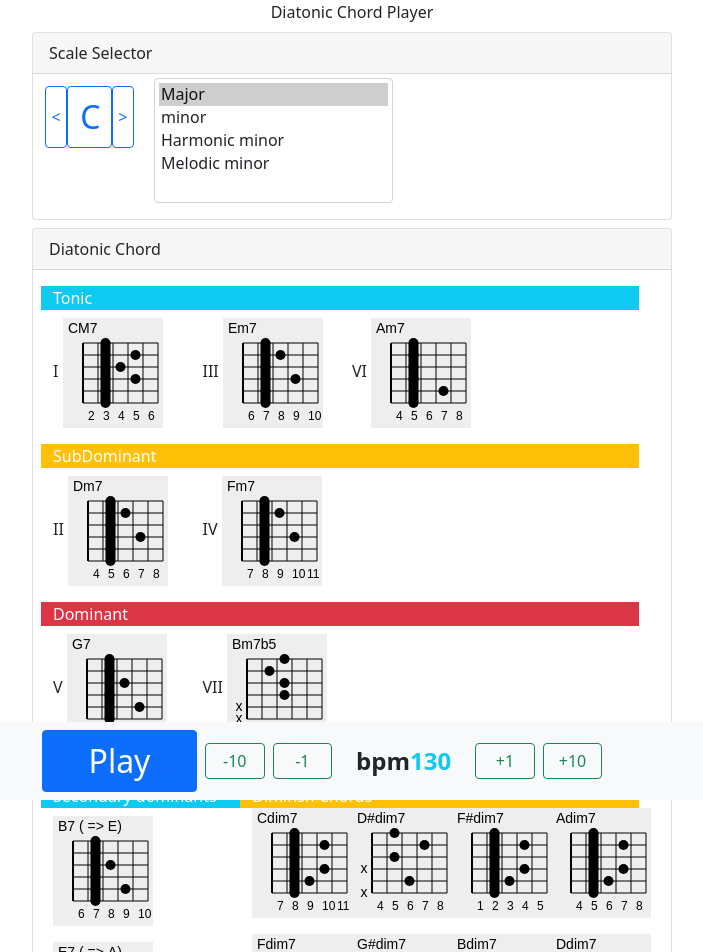
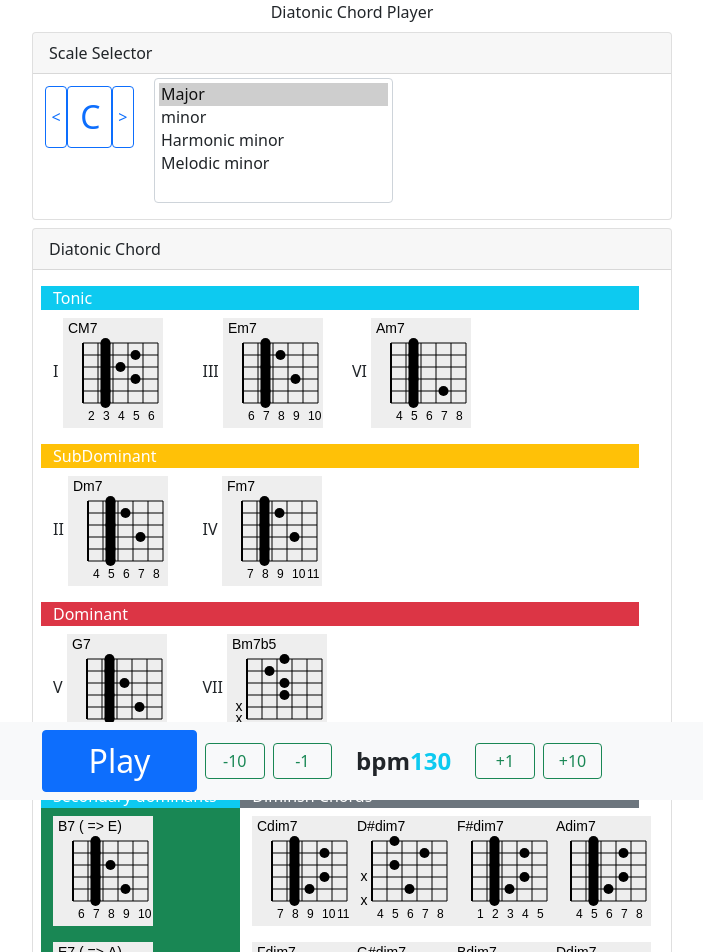
Before and after one commit to sorimachi0414/DiatonicPlayer, a React (Create React App) app: page / in a window 1280 px wide. Shown: the top 952 px of the page, without its empty margins (288-991 px from the left). Built offline with nearby package versions, Linux system fonts and the light colour scheme; no server answers.

Commit message:
Refactoring Done.

```diff
--- a/src/components/diatonicDisplay.js
+++ b/src/components/diatonicDisplay.js
@@ -5,7 +5,19 @@ import {changeDrum, changeInstP, flipHighChord} from "../reducers/reducer";
 import {connect} from "react-redux";
 import React from "react";
 import {DropDownSelector} from './common.js'
-import {chordTabList, chordTabListH, drawTab, drawSecDominant, soundNameList} from "../subCord";
+import {
+  chordTabList,
+  chordTabListH,
+  drawTab,
+  drawSecDominant,
+  soundNameList,
+  subDominantMinorChord,
+  secDominantMinorChords,
+  secDominantHarmonicMinorChords,
+  secDominantMelodicMinorChords,
+  secDominantMajorChords,
+  passingDimToSecDominantChords
+} from "../subCord";
 
 
 const DiatonicDisplay = (props)=> {
@@ -27,8 +39,8 @@ const DiatonicDisplay = (props)=> {
               value={"High Chord"} onClick={()=>props.flipHighChord()}>{"Display Inversion Chord"}</button>
     </Col>
 
-  //view template
-  let templDiatonic =(args)=>{
+  //Diatonic Block template
+  let diatonicViewBlock =(args)=>{
     //args = ["Tonic",[["I",0],["III",2],["VI",5]]],...
     let templBlock =(args) =>{
       //args = [I,0],[III,2],...
@@ -36,28 +48,72 @@ const DiatonicDisplay = (props)=> {
       for(let arg of args){
         //arg[1] likes 0,etc
         res.push(
-          <Col xs={3} className={"py-2"}>{arg[0]} <img alt="icon" src={drawTab(props.diatonics.chordNames[arg[1]],props.diatonics.flgHighChord)} /></Col>
+          <Col xs={3} className={"py-2"}>
+            {arg[0]} <img alt="icon" src={drawTab(props.diatonics.chordNames[arg[1]],props.diatonics.flgHighChord)} />
+          </Col>
         )
       }
       return res
     }
-    let code=[]
 
-    let subDominantMinorRoot = soundNameList[(props.diatonics.keyNum+5)%12]
-    let subDominantMinorName = subDominantMinorRoot+"m7"
+    //Sec Dominant Block
+    let secDominantChords
+    if(props.diatonics.scale.indexOf("Major")>=0){
+      secDominantChords = secDominantMajorChords(props.diatonics.keyNum)
+      console.log(secDominantChords)
+    }else if(props.diatonics.scale.indexOf("Harmonic")>=0){
+      secDominantChords = secDominantHarmonicMinorChords(props.diatonics.keyNum)
+    }else if(props.diatonics.scale.indexOf("Melodic")>=0){
+      secDominantChords = secDominantMelodicMinorChords(props.diatonics.keyNum)
+    }else{
+      secDominantChords = secDominantMinorChords(props.diatonics.keyNum)
+    }
+
+    let diminishChords = passingDimToSecDominantChords(secDominantChords)
+
+    //debug
+    console.log("passingDiminish",passingDimToSecDominantChords(secDominantChords))
+
+    let secDominantDiminishBlock =[]
+
+    for(let index=0;index<secDominantChords.length;index++){
+      let tempTonic = soundNameList[(secDominantChords[index][0] +5)%12]
+      secDominantDiminishBlock.push(
+        <Row>
+          <Col xs={4} className={"py-2 bg-success"}>
+            <img alt="icon" src={drawTab(secDominantChords[index],1,"( => "+tempTonic+")")} />
+          </Col>
+          {diminishChords[index].map(x=>
+            <Col xs={2} className={"py-2"}>
+              <img alt="icon" src={drawTab(x,1,)} />
+            </Col>
+          )}
+        </Row>
+      )
+
+    }
+
+    //Sub Dominant Minor Block
     let subDominantMinorCode =""
     if(props.diatonics.scale.indexOf("Major")>=0){
-      subDominantMinorCode = <Row className={"my-2"}>
-        <Col xs={12} className={"bg-success text-white"}>Sub Dominant Minor(non-Diatonic Chords)</Col>
-        <Col xs={3} className={"py-2"}>
-          <img alt="icon" src={drawTab(subDominantMinorName,props.diatonics.flgHighChord)} />
-        </Col>
-
-      </Row>
+      subDominantMinorCode =
+        <Row className={"my-2"}>
+          <Col xs={12} className={"bg-success text-white"}>Sub Dominant Minor(non-Diatonic Chords)</Col>
+          <Col xs={3} className={"py-2"}>
+            <img alt="icon" src={drawTab(subDominantMinorChord(props.diatonics.keyNum),props.diatonics.flgHighChord)} />
+          </Col>
+        </Row>
     }
 
-    let parallelKeyChords = 0//TM,DM,SDM
+    //parallel chords
+    let paraChordsBlock =[]
+    for(let x of[0,1,2]){
+      paraChordsBlock.push(
+        <Col xs={3} className={"py-2"}>{} <img alt="icon" src={drawTab(props.diatonics.paraScaleChords[x],props.diatonics.flgHighChord)} /></Col>
+      )
+    }
 
+    let code=[]
     code.push(
       <Col className={"mx- 0px-0 align-self-center"}>
       <Row className={"my-2"}>
@@ -79,21 +135,16 @@ const DiatonicDisplay = (props)=> {
         <Col>
           <Row>
             <Col xs={4} className={"bg-info text-white"}>Secondary dominants</Col>
-            <Col xs={8} className={"bg-warning text-white"}>Diminsh Chords</Col>
+            <Col xs={8} className={"bg-secondary text-white"}>Diminsh Chords</Col>
           </Row>
-          { drawSecDominant(props.diatonics.scaleNotes,props.diatonics.flgHighChord)}
+          {secDominantDiminishBlock}
+          {/* drawSecDominant(props.diatonics.scaleNotes,props.diatonics.flgHighChord)*/}
         </Col>
       </Row>
         {subDominantMinorCode}
       <Row className={"my-2"}>
         <Col xs={12} className={"bg-success text-white"}>Parallel key chords(non-Diatonic Chords)</Col>
-        <Col xs={3} className={"py-2"}>{} <img alt="icon" src={drawTab(props.diatonics.paraScaleChords[0],props.diatonics.flgHighChord)} /></Col>
-        <Col xs={3} className={"py-2"}>{} <img alt="icon" src={drawTab(props.diatonics.paraScaleChords[1],props.diatonics.flgHighChord)} /></Col>
-        <Col xs={3} className={"py-2"}>{} <img alt="icon" src={drawTab(props.diatonics.paraScaleChords[2],props.diatonics.flgHighChord)} /></Col>
-
-      </Row>
-      <Row className={"my-2"}>
-        <Col xs={12} className={"bg-success text-white"}>Substitute Dominant Chord</Col>
+        {paraChordsBlock}
       </Row>
     </Col>
     )
@@ -122,8 +173,9 @@ const DiatonicDisplay = (props)=> {
     ]
   }
 
-  diatonicUI.push(templDiatonic(diatonicStructures))
+  diatonicUI.push(diatonicViewBlock(diatonicStructures))
 
+  //Return Block
   return(
     <Row className="card-body pt-1">
       <Col>
--- a/src/reducers/reducer.js
+++ b/src/reducers/reducer.js
@@ -213,8 +213,6 @@ export const setBaseScale=(i,value)=> {
     paraScaleNotes=baseScale["01_Major"].map(x=>(x+state.diatonics.keyNum)%12)
   }
   let paraScaleChords = parallelScaleChords(paraScaleNotes)
-  console.log("paraScaleChords",paraScaleChords)
-
 
   let scaleNoteList = baseScale[value].map(x => (x+state.base.rootNoteOfScale[i]) % 12)
 
--- a/src/subCord.js
+++ b/src/subCord.js
@@ -28,28 +28,49 @@ export const diatonicOfScaleChords = (scale,key=0)=>{
   return scale.map((val,i)=>[scale[(0+i)%7],scale[(2+i)%7],scale[(4+i)%7],scale[(6+i)%7]].map(x=>(x+key)%12))
 }
 
+export const passingDimToSecDominantChords = (chords)=>{
+
+  let diminishChords=[]
+  for(let notes of chords){
+    //notes = like [0,3,5,7]
+    let secondRoot = notes[0] //B(11) in Major
+    //let secondRoot = (root+12 - 5) %12
+
+    let sameRootChords=[]
+    for(let x of [1,4,7,10]){
+      sameRootChords.push(
+        [0+secondRoot+x,3+secondRoot+x,6+secondRoot+x,9+secondRoot+x].map(y=>y%12)
+      )
+    }
+    diminishChords.push(sameRootChords)
+  }
+
+  return diminishChords
+}
+
 export const secDominantMajorChords =(key)=>{
+
   return [
-    [0,4,7,10].map(x=>x+11+key),  //B7 to E
-    [0,4,7,10].map(x=>x+4+key),   //E7 to A
-    [0,4,7,10].map(x=>x+9+key),   //A7 to D
-    [0,4,7,10].map(x=>x+0+key),   //C7 to F
-    [0,4,7,10].map(x=>x+2+key),   //D7 to G
-                              //G7 to C
-                              //F# to B
-  ].map(x=>x%12)
+    [0,4,7,10].map(x=>x+11+key).map(x=>x%12),  //B7 to E
+    [0,4,7,10].map(x=>x+4+key).map(x=>x%12),   //E7 to A
+    [0,4,7,10].map(x=>x+9+key).map(x=>x%12),   //A7 to D
+    [0,4,7,10].map(x=>x+0+key).map(x=>x%12),   //C7 to F
+    [0,4,7,10].map(x=>x+2+key).map(x=>x%12),   //D7 to G
+    //G7 to C
+    //F# to B
+  ]
 }
 
 export const secDominantMinorChords =(key)=>{
   //Natural Minor = 0,2,3,5,7,8,10 :C D D# F G G# A#
   return [
     //[0,4,7,10].map(x=>x+9+key),   //A7 to D
-    [0,4,7,10].map(x=>x+10+key),  //A# to D#
-    [0,4,7,10].map(x=>x+0+key),   //C7 to F
-    [0,4,7,10].map(x=>x+2+key),   //D7 to G
-    [0,4,7,10].map(x=>x+3+key),   //D#7 to G#
-    [0,4,7,10].map(x=>x+5+key),   //F7 to A#
-  ].map(x=>x%12)
+    [0,4,7,10].map(x=>x+10+key).map(x=>x%12),  //A# to D#
+    [0,4,7,10].map(x=>x+0+key).map(x=>x%12),   //C7 to F
+    [0,4,7,10].map(x=>x+2+key).map(x=>x%12),   //D7 to G
+    [0,4,7,10].map(x=>x+3+key).map(x=>x%12),   //D#7 to G#
+    [0,4,7,10].map(x=>x+5+key).map(x=>x%12),   //F7 to A#
+  ]
 }
 
 export const secDominantHarmonicMinorChords =(key)=>{
@@ -57,25 +78,25 @@ export const secDominantHarmonicMinorChords =(key)=>{
   return [
     //[0,4,7,10].map(x=>x+9+key),   //G7 to C
     //[0,4,7,10].map(x=>x+9+key),   //A7 to D
-    [0,4,7,10].map(x=>x+10+key),  //A# to D#
-    [0,4,7,10].map(x=>x+0+key),   //C7 to F
-    [0,4,7,10].map(x=>x+2+key),   //D7 to G
-    [0,4,7,10].map(x=>x+3+key),   //D#7 to G#
-    [0,4,7,10].map(x=>x+5+key),   //F7 to B
-  ].map(x=>x%12)
+    //[0,4,7,10].map(x=>x+10+key),  //A# to D#
+    [0,4,7,10].map(x=>x+0+key).map(x=>x%12),   //C7 to F
+    [0,4,7,10].map(x=>x+2+key).map(x=>x%12),   //D7 to G
+    [0,4,7,10].map(x=>x+3+key).map(x=>x%12),   //D#7 to G#
+    //[0,4,7,10].map(x=>x+5+key),   //F#7 to B
+  ]
 }
 
 export const secDominantMelodicMinorChords =(key)=>{
   //Melodic  Minor 0,2,3,5,7,9,11 :  C  	  D  	  Eb  	  F  	  G  	  A  	  B
   return [
     //[0,4,7,10].map(x=>x+9+key),   //G7 to C
-    [0,4,7,10].map(x=>x+9+key),   //A7 to D
-    [0,4,7,10].map(x=>x+10+key),  //A# to D#
-    [0,4,7,10].map(x=>x+0+key),   //C7 to F
-    [0,4,7,10].map(x=>x+2+key),   //D7 to G
+    [0,4,7,10].map(x=>x+9+key).map(x=>x%12),   //A7 to D
+    //[0,4,7,10].map(x=>x+10+key),  //A# to D#
+    [0,4,7,10].map(x=>x+0+key).map(x=>x%12),   //C7 to F
+    [0,4,7,10].map(x=>x+2+key).map(x=>x%12),   //D7 to G
     //[0,4,7,10].map(x=>x+3+key),   //E7 to A
-    [0,4,7,10].map(x=>x+5+key),   //F7 to B
-  ].map(x=>x%12)
+    //[0,4,7,10].map(x=>x+5+key),   //F#7 to B
+  ]
 }
 
 export const parallelScaleChords=(scale)=>{
@@ -705,26 +726,27 @@ export const drawTab=(chordName,flgHighChord,comment="")=>{
 export const drawSecDominant=(scaleNotes,flgHighChord)=>{
   let subDominants=[] //[[0,7],[2,9],...]
   let subDominantsNames=[] //[[C,G],]
-  let displayOrder = [3,6,2,4,5,7].map(x=>x-1)
+  let displayOrder = [3,6,2,4,5,7].map(x=>x-1) //2,5,1,3,4,6
   let subDominantNotes=[]
   let diminish = []
 
   //calc secoundary dominant
   if(Array.isArray(scaleNotes)){
-    for(let val of displayOrder){
-      let root = scaleNotes[val]
-      let secRoot = (root+12 - 5) %12
+    for(let index of displayOrder){
+      let root = scaleNotes[index] //scaleNote[2] = E(4) in Major
+      let secondRoot = (root+12 - 5) %12 // E -5 = 16 -5 = 11 => B
       //rid non-scale note or Key like C
-      if (scaleNotes.indexOf(secRoot)>=0 ){
-        subDominants.push([root,secRoot])
-        subDominantsNames.push([soundNameList[root],soundNameList[secRoot]+"7"])
-        subDominantNotes.push(secRoot)
+      console.log("secRoot",secondRoot,scaleNotes)
+      if (scaleNotes.indexOf(secondRoot)>=0 ){
+        subDominants.push([root,secondRoot])
+        subDominantsNames.push([soundNameList[root],soundNameList[secondRoot]+"7"])
+        subDominantNotes.push(secondRoot)
 
-        //Diminish CHords
-        let dim0 = soundNameList[(secRoot+1)%12] +"dim7"
-        let dim1 = soundNameList[(secRoot+4)%12] +"dim7"
-        let dim2 = soundNameList[(secRoot+7)%12] +"dim7"
-        let dim3 = soundNameList[(secRoot+10)%12] +"dim7"
+        //Diminish Chords
+        let dim0 = soundNameList[(secondRoot+1)%12] +"dim7"
+        let dim1 = soundNameList[(secondRoot+4)%12] +"dim7"
+        let dim2 = soundNameList[(secondRoot+7)%12] +"dim7"
+        let dim3 = soundNameList[(secondRoot+10)%12] +"dim7"
         diminish.push(
           <>
             <Col xs={2}>{<img alt="icon" src={drawTab(dim0,1,)} />}</Col>
```
